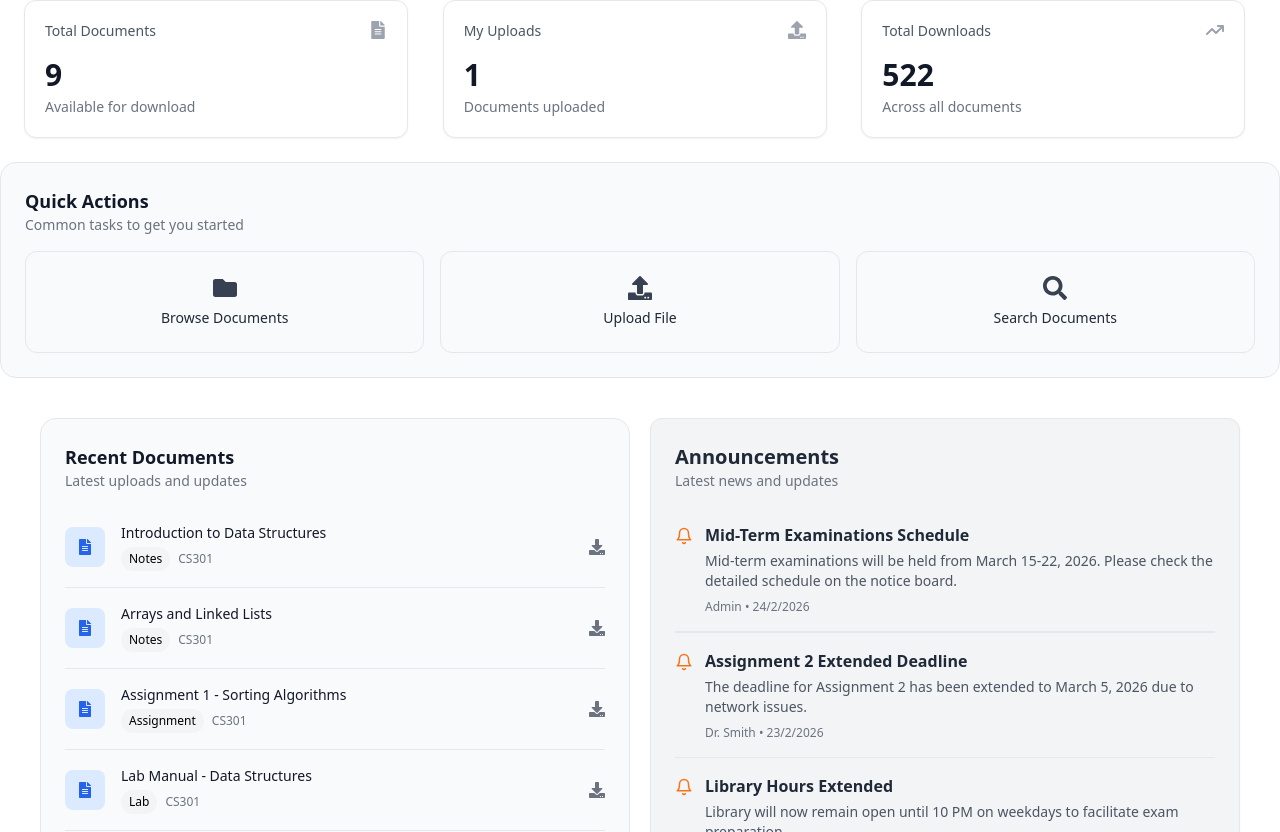
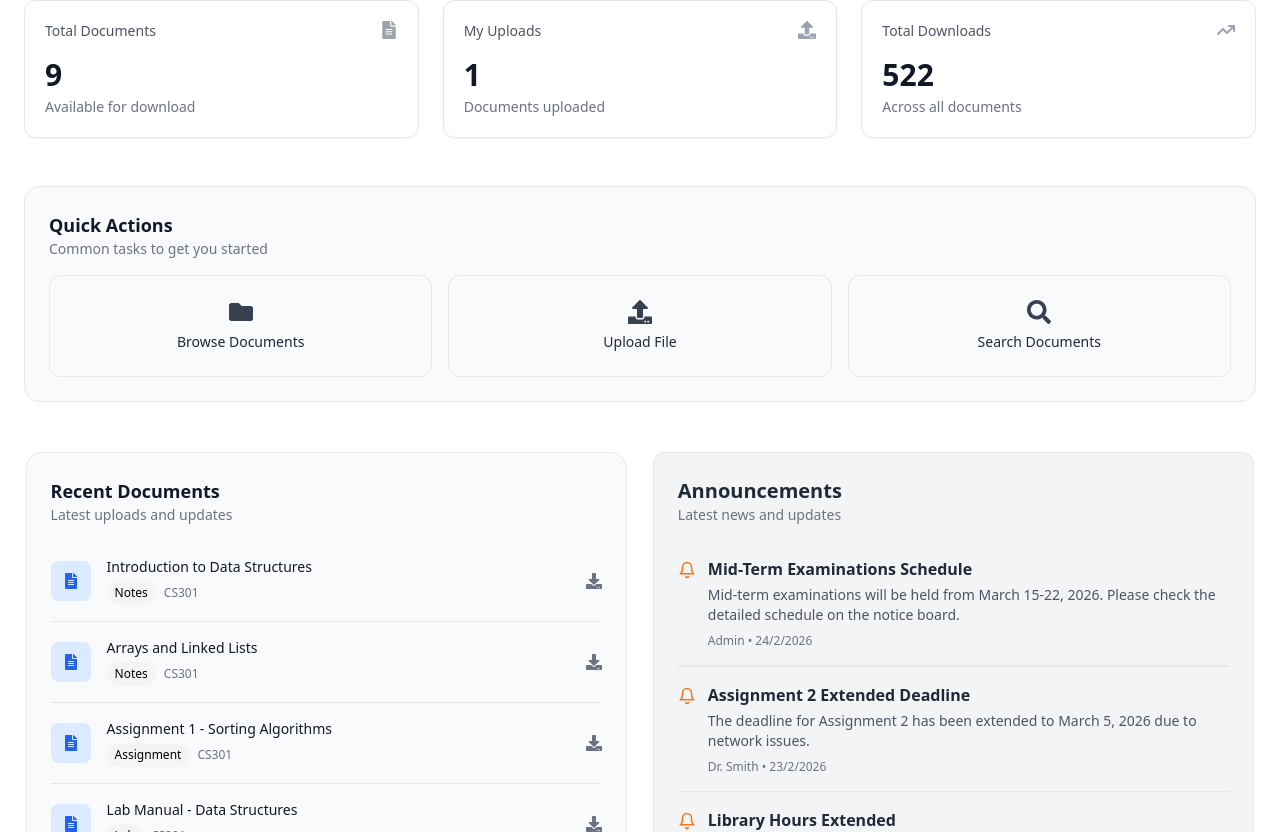
Before and after one commit to cseabhisheks/EduDocument, a React (Vite) app in the folder my-app/: page / in a window 1280 px wide. Shown: the part 188-1020 px from the top of the page. Built offline with nearby package versions, Linux system fonts and the light colour scheme.

Commit message:
minor bug in tablet screen is removed

```diff
--- a/my-app/src/App.jsx
+++ b/my-app/src/App.jsx
@@ -10,7 +10,7 @@ export default function App() {
 
       <Routes>
         <Route path="/" element={<Dashboard />} />
-        <Route path="/announcements" element={<Announcements />} />
+        <Route path="/announcement" element={<Announcements />} />
       </Routes>
     </BrowserRouter>
   );
--- a/my-app/src/component/StatCard.jsx
+++ b/my-app/src/component/StatCard.jsx
@@ -7,7 +7,7 @@ const StatCard = ({
   icon: Icon = FaFileAlt, // default icon
 }) => {
   return (
-    <div className="bg-white rounded-xl border border-gray-200 p-5 w-full max-w-sm shadow-sm hover:shadow-md transition">
+    <div className="bg-white rounded-xl border border-gray-200 p-5 w-full shadow-sm hover:shadow-md transition">
 
       {/* Top Section */}
       <div className="flex justify-between items-start">
--- a/my-app/src/layout/AnnouncementsCard.jsx
+++ b/my-app/src/layout/AnnouncementsCard.jsx
@@ -28,7 +28,7 @@ export default function AnnouncementsCard() {
   ];
 
   return (
-    <div className="max-w-2xl mx-auto bg-gray-100 rounded-xl p-6 shadow-sm border border-gray-200">
+    <div className=" mx-auto bg-gray-100 rounded-xl p-6 shadow-sm border border-gray-200">
       {/* Header */}
       <div className="mb-4">
         <h2 className="text-xl font-semibold text-gray-800">
--- a/my-app/src/layout/QuickActions.jsx
+++ b/my-app/src/layout/QuickActions.jsx
@@ -4,7 +4,7 @@ import { ActionCard } from "../component/ActionCard";
 
 export default function QuickActions() {
   return (
-    <div className="bg-gray-50 border border-gray-200 rounded-2xl p-6">
+    <div className="bg-gray-50 border border-gray-200 rounded-2xl p-6 m-6">
 
       {/* Header */}
       <div className="mb-4">
--- a/my-app/src/page/Dashboard.jsx
+++ b/my-app/src/page/Dashboard.jsx
@@ -10,7 +10,7 @@ const Dashboard = () => {
         <>
             <Stats />
             <QuickActions />
-            <div className="grid md:grid-cols-2 p-10 gap-5">
+            <div className="grid md:grid-cols-2 p-[1.6rem] gap-[1.6rem]">
                 <RecentDocuments />
                 <AnnouncementsCard />
             </div>
```
